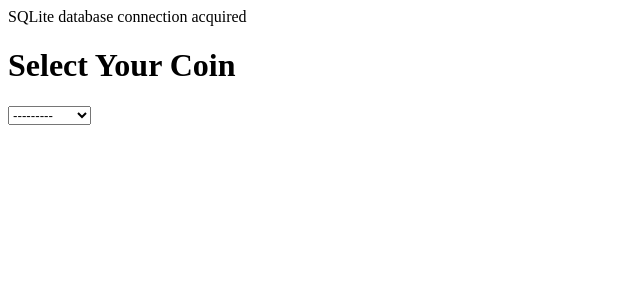
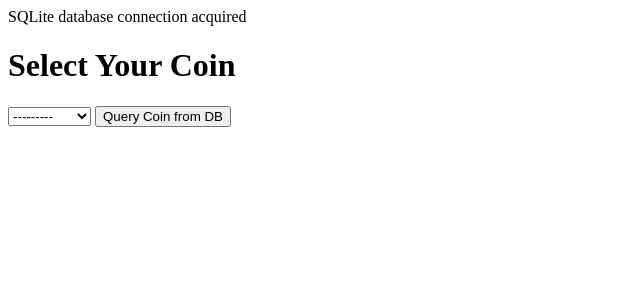
Before and after one commit to fossnik/SQLiteScraperPHP-FrontEnd, a PHP site: page / in a window 1280 px wide. Shown: the top 300 px of the page, without its empty margins (0-640 px from the left). Run offline with PHP 8.4, Linux system fonts and the light colour scheme; data comes from the database, SQL or seed files in the repository.

Commit message:
Implemented Query of Individual Coins

```diff
--- a/dbQuery.php
+++ b/dbQuery.php
@@ -31,11 +31,13 @@
 		return $DbCoins;
 	}
 
-//	public static function getCoin($name) {
-//		$query = $pdo->query('SELECT * FROM btcusd');
-//		//while($row = $query->fetch(PDO::FETCH_ASSOC)) {
-//		//	print_r( $row );
-//		return $coin;
-//	}
+	public static function getCoin($name) {
+		$query = self::$pdo->query('SELECT * FROM ' . $name);
+		$coin = [];
+		while($row = $query->fetch(PDO::FETCH_ASSOC))
+			$coin[] = $row;
+
+		return $coin;
+	}
 
 }
--- a/index.php
+++ b/index.php
@@ -13,13 +13,21 @@
 <body>
 
 	<h1>Select Your Coin</h1>
-		<select name="country">
+		<form action="#" method="post">
+			<select name="coin">
 				<option value="">---------</option>
 				<?php
 					foreach ($queryDb->getCoins() as $dbCoin)
 						echo '<option value="'.$dbCoin.'">'.$dbCoin.'</option>';
 					?>
 			</select>
-
+			<input type="submit" name="submit" value="Query Coin from DB"/>
+		</form>
+		<?php
+			if(isset($_POST['submit'])) {
+				$coinName = $_POST['coin'];
+				print_r($queryDb->getcoin($coinName));
+			}
+			?>
 </body>
 </html>
```
Lines whose indentation alone changed are shown as unchanged.
